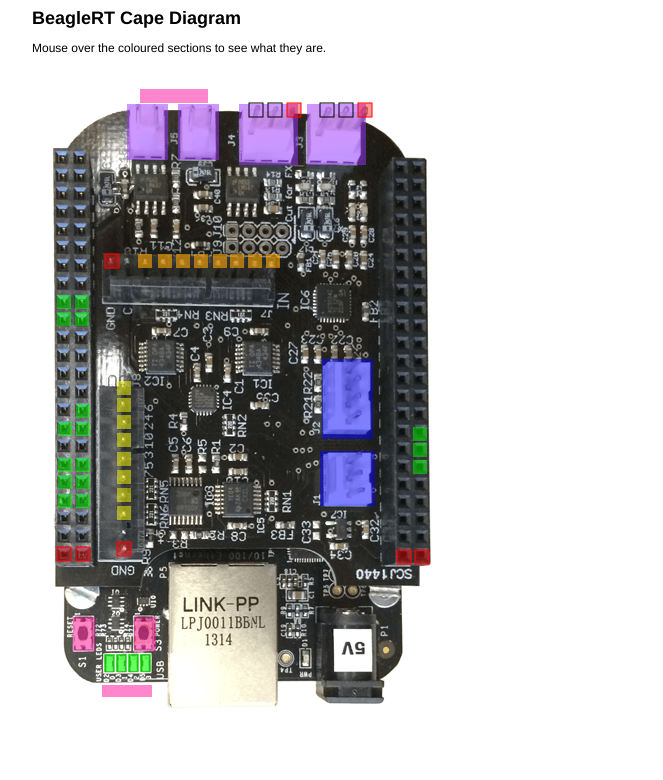
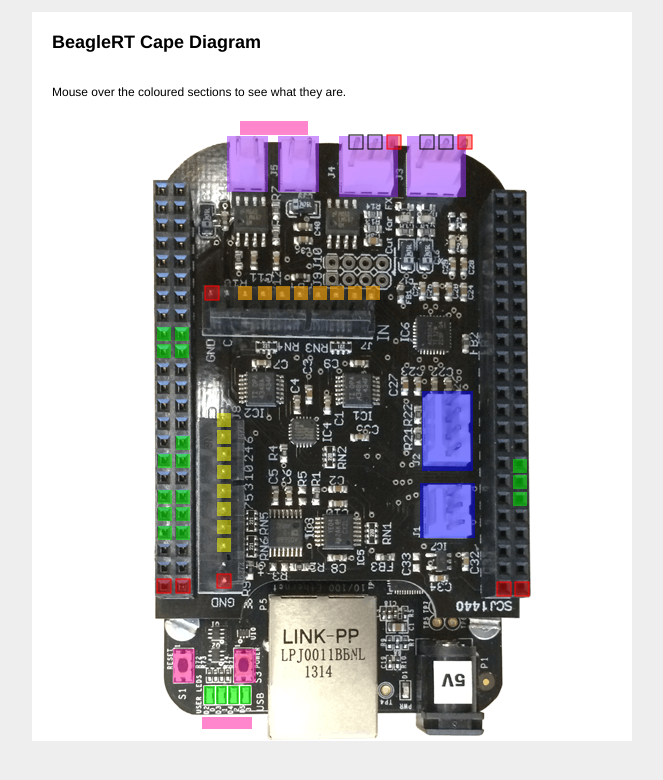
Before and after one commit to disastrid/bbb_diagram, a plain HTML site: page index.html in a window 1280 px wide. Shown: the whole page, without its empty margins (308-971 px from the left). Drawn offline with nearby package versions, Linux system fonts and the light colour scheme.

Commit message:
More cosmetic bits. Done for the night!

```diff
--- a/css/style.css
+++ b/css/style.css
@@ -1,14 +1,18 @@
 body {
-
-}
+    margin: 0;
+ }
 
 #wrapper {
-    background: #fff;
+    background: #eee;
+    width: 100%;
+    height: 100%;
+    overflow: hidden;
 }
 
 #container {
     width: 600px;
     margin: 0 auto;
+    background: #fff;
 }
 
 #title {
@@ -17,6 +21,7 @@ body {
 
 #image {
     width: 600px;
+    text-align: center;
     margin: 0 auto;
 }
 
@@ -24,11 +29,13 @@ h1 {
     font-family: Helvetica, sans-serif;
     font-size: 18px;
     font-weight: bold;
+    padding: 20px;
 }
 p {
     font-family: Helvetica, sans-serif;
     font-size: 12px;
     font-weight: lighter;
+    margin: 0 0 0 20px;
 }
 
 .dPin {
```
